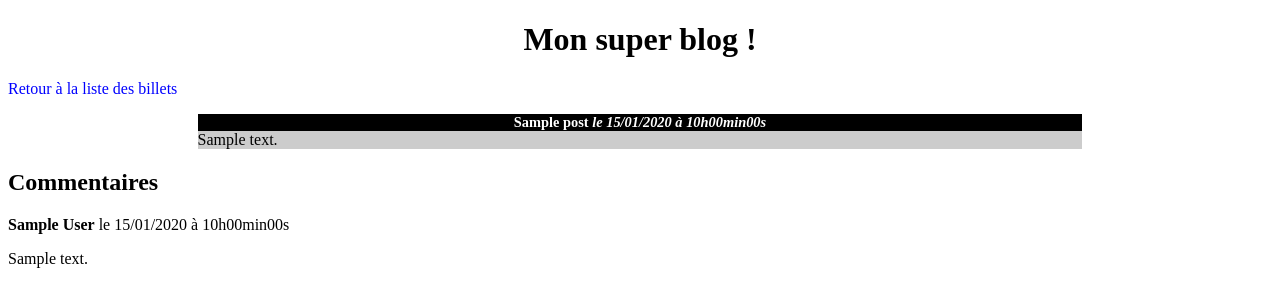
After one commit to tmaulon/oc-adoptez-une-architecture-mvc, a PHP site: page /post.php?id=1 in a window 1280 px wide. The commit adds this page. Shown: the top 307 px of the page. Run offline with PHP 8.4, Linux system fonts and the light colour scheme; tables that the repository leaves empty or names only in its code hold one stand-in row (values such as "Sample post").

Commit message:
Add display comments feature

```diff
--- a/chapter2/indexView.php
+++ b/chapter2/indexView.php
@@ -24,7 +24,7 @@ while ($data = $posts->fetch())
         <p>
             <?= nl2br(htmlspecialchars($data['content'])) ?>
             <br />
-            <em><a href="#">Commentaires</a></em>
+            <em><a href="post.php?id=<?= $data['id'] ?>">Commentaires</a></em>
         </p>
     </div>
     <?php
--- a/chapter2/model.php
+++ b/chapter2/model.php
@@ -1,16 +1,40 @@
 <?php
 function getPosts()
+{
+    $db = dbConnect();
+    $req = $db->query('SELECT id, title, content, DATE_FORMAT(creation_date, \'%d/%m/%Y à %Hh%imin%ss\') AS creation_date_fr FROM posts ORDER BY creation_date DESC LIMIT 0, 5');
+
+    return $req;
+}
+
+function getPost($postId)
+{
+    $db = dbConnect();
+    $req = $db->prepare('SELECT id, title, content, DATE_FORMAT(creation_date, \'%d/%m/%Y à %Hh%imin%ss\') AS creation_date_fr FROM posts WHERE id = ?');
+    $req->execute(array($postId));
+    $post = $req->fetch();
+
+    return $post;
+}
+
+function getComments($postId)
+{
+    $db = dbConnect();
+    $comments = $db->prepare('SELECT id, author, comment, DATE_FORMAT(comment_date, \'%d/%m/%Y à %Hh%imin%ss\') AS comment_date_fr FROM comments WHERE post_id = ? ORDER BY comment_date DESC');
+    $comments->execute(array($postId));
+
+    return $comments;
+}
+
+function dbConnect()
 {
     try
     {
         $db = new PDO('mysql:host=localhost;dbname=oc-blog;charset=utf8', 'root', '');
+        return $db;
     }
     catch(Exception $e)
     {
         die('Erreur : '.$e->getMessage());
     }
-
-    $req = $db->query('SELECT id, title, content, DATE_FORMAT(creation_date, \'%d/%m/%Y à %Hh%imin%ss\') AS creation_date_fr FROM posts ORDER BY creation_date DESC LIMIT 0, 5');
-
-    return $req;
 }
--- /dev/null
+++ b/chapter2/post.php
@@ -0,0 +1,11 @@
+<?php
+require('model.php');
+
+if (isset($_GET['id']) && $_GET['id'] > 0) {
+    $post = getPost($_GET['id']);
+    $comments = getComments($_GET['id']);
+    require('postView.php');
+}
+else {
+    echo 'Erreur : aucun identifiant de billet envoyé';
+}
--- /dev/null
+++ b/chapter2/postView.php
@@ -0,0 +1,36 @@
+<!DOCTYPE html>
+<html lang="fr">
+<head>
+    <meta charset="utf-8" />
+    <title>Mon blog</title>
+    <link href="style.css" rel="stylesheet" />
+</head>
+
+<body>
+<h1>Mon super blog !</h1>
+<p><a href="index.php">Retour à la liste des billets</a></p>
+
+<div class="news">
+    <h3>
+        <?= htmlspecialchars($post['title']) ?>
+        <em>le <?= $post['creation_date_fr'] ?></em>
+    </h3>
+
+    <p>
+        <?= nl2br(htmlspecialchars($post['content'])) ?>
+    </p>
+</div>
+
+<h2>Commentaires</h2>
+
+<?php
+while ($comment = $comments->fetch())
+{
+    ?>
+    <p><strong><?= htmlspecialchars($comment['author']) ?></strong> le <?= $comment['comment_date_fr'] ?></p>
+    <p><?= nl2br(htmlspecialchars($comment['comment'])) ?></p>
+    <?php
+}
+?>
+</body>
+</html>
```
